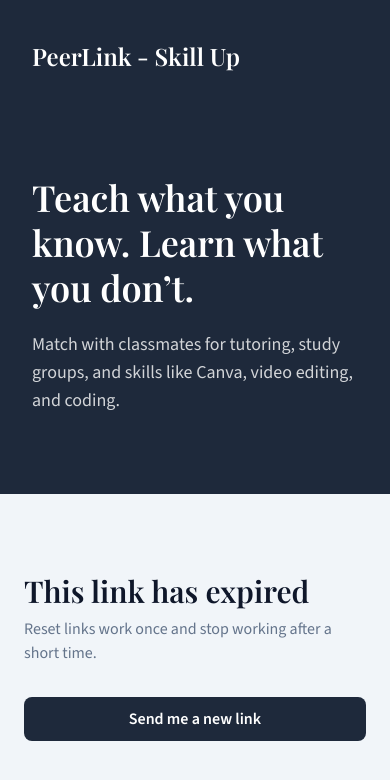
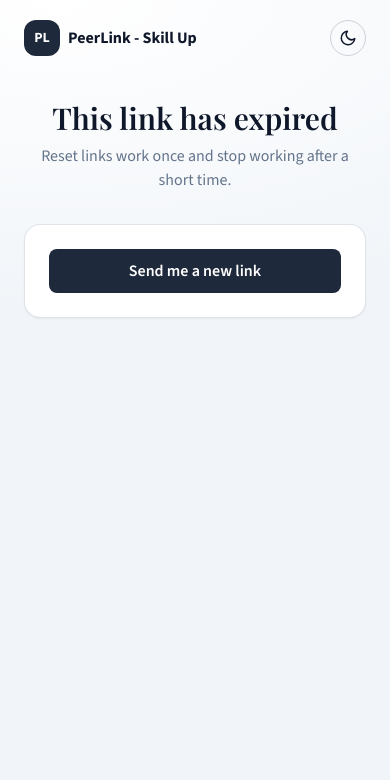
Before and after one commit to elaiii-seira/PeerLink, a React (Vite) app: page /reset-password in a window 390 px wide. Shown: the top 780 px of the page. Built offline with nearby package versions, Linux system fonts and the light colour scheme; no server answers.

Commit message:
feat: centered card layout for auth pages with icon inputs

```diff
--- a/src/components/AuthShell.jsx
+++ b/src/components/AuthShell.jsx
@@ -1,32 +1,29 @@
 import { useEffect } from 'react'
+import Brand, { BRAND } from './Brand'
+import ThemeToggle from './ThemeToggle'
 
+// Centered card used by the login, register and password pages
 export default function AuthShell({ title, subtitle, children, footer }) {
-  useEffect(() => { document.title = `${title} · PeerLink - Skill Up` }, [title])
+  useEffect(() => { document.title = `${title} · ${BRAND}` }, [title])
   return (
-    <div className="grid min-h-screen lg:grid-cols-2">
-      <aside className="flex flex-col justify-between bg-primary px-8 py-10 text-primary-foreground lg:px-14 lg:py-14">
-        <p className="font-heading text-2xl font-semibold">PeerLink - Skill Up</p>
-        <div className="my-10 max-w-md lg:my-0">
-          <h2 className="text-4xl font-semibold leading-tight lg:text-5xl">
-            Teach what you know. Learn what you don’t.
-          </h2>
-          <p className="mt-5 text-lg text-primary-foreground/80">
-            Match with classmates for tutoring, study groups, and skills like Canva,
-            video editing, and coding.
-          </p>
+    <div className="min-h-screen"
+      style={{ backgroundImage: 'radial-gradient(60rem 28rem at 15% 0%, rgb(var(--card)), transparent 70%)' }}>
+      <a href="#main"
+        className="sr-only focus:not-sr-only focus:absolute focus:left-4 focus:top-4 focus:z-50 focus:rounded focus:bg-card focus:px-3 focus:py-2 focus:font-semibold focus:text-foreground">
+        Skip to main content
+      </a>
+      <header className="mx-auto flex max-w-6xl items-center justify-between gap-4 px-6 py-5">
+        <Brand />
+        <ThemeToggle />
+      </header>
+
+      <main id="main" className="mx-auto flex max-w-md flex-col px-6 pb-16 pt-6 sm:pt-10">
+        <h1 className="text-center text-3xl font-semibold sm:text-4xl">{title}</h1>
+        {subtitle && <p className="mt-2 text-center text-muted-foreground">{subtitle}</p>}
+        <div className="mt-8 rounded-2xl border border-border/20 bg-card p-6 text-card-foreground shadow-sm sm:p-8">
+          {children}
         </div>
-        <p className="hidden text-sm text-primary-foreground/70 lg:block">
-          Built for PRMSU students.
-        </p>
-      </aside>
-
-      <main id="main" className="flex items-center justify-center px-6 py-12">
-        <div className="w-full max-w-md">
-          <h1 className="text-3xl font-semibold">{title}</h1>
-          <p className="mt-2 text-muted-foreground">{subtitle}</p>
-          <div className="mt-8">{children}</div>
-          <p className="mt-6 text-sm text-muted-foreground">{footer}</p>
-        </div>
+        {footer && <p className="mt-6 text-center text-sm text-muted-foreground">{footer}</p>}
       </main>
     </div>
   )
--- /dev/null
+++ b/src/components/Brand.jsx
@@ -0,0 +1,16 @@
+import { Link } from 'react-router-dom'
+
+export const BRAND = 'PeerLink - Skill Up'
+
+// Logo badge and name. Links to the home page.
+export default function Brand() {
+  return (
+    <Link to="/" className="flex items-center gap-2 rounded sm:gap-3 focus:outline-none focus-visible:ring-2 focus-visible:ring-ring">
+      <span aria-hidden="true"
+        className="flex h-9 w-9 items-center justify-center rounded-xl bg-primary text-sm font-bold text-primary-foreground sm:h-10 sm:w-10">
+        PL
+      </span>
+      <span className="whitespace-nowrap text-base font-bold sm:text-lg">{BRAND}</span>
+    </Link>
+  )
+}
--- /dev/null
+++ b/src/components/GoogleAuth.jsx
@@ -0,0 +1,47 @@
+import { useState } from 'react'
+import { supabase } from '../supabase'
+
+// "Continue with Google" is only shown after Google sign-in has been set up in Supabase and
+// VITE_ENABLE_GOOGLE_LOGIN=true is set (see the README). Until then it stays hidden.
+const ENABLED = import.meta.env.VITE_ENABLE_GOOGLE_LOGIN === 'true'
+
+function GoogleLogo() {
+  return (
+    <svg width="20" height="20" viewBox="0 0 48 48" aria-hidden="true">
+      <path fill="#EA4335" d="M24 9.5c3.54 0 6.71 1.22 9.21 3.6l6.85-6.85C35.9 2.38 30.47 0 24 0 14.62 0 6.51 5.38 2.56 13.22l7.98 6.19C12.43 13.72 17.74 9.5 24 9.5z" />
+      <path fill="#4285F4" d="M46.98 24.55c0-1.57-.15-3.09-.38-4.55H24v9.02h12.94c-.58 2.96-2.26 5.48-4.78 7.18l7.73 6c4.51-4.18 7.09-10.36 7.09-17.65z" />
+      <path fill="#FBBC05" d="M10.53 28.59c-.48-1.45-.76-2.99-.76-4.59s.27-3.14.76-4.59l-7.98-6.19C.92 16.46 0 20.12 0 24c0 3.88.92 7.54 2.56 10.78l7.97-6.19z" />
+      <path fill="#34A853" d="M24 48c6.48 0 11.93-2.13 15.89-5.81l-7.73-6c-2.15 1.45-4.92 2.3-8.16 2.3-6.26 0-11.57-4.22-13.47-9.91l-7.98 6.19C6.51 42.62 14.62 48 24 48z" />
+    </svg>
+  )
+}
+
+export default function GoogleAuth({ label = 'Continue with Google' }) {
+  const [error, setError] = useState('')
+  if (!ENABLED) return null
+
+  async function go() {
+    setError('')
+    const { error } = await supabase.auth.signInWithOAuth({
+      provider: 'google',
+      options: { redirectTo: `${window.location.origin}/dashboard` },
+    })
+    if (error) setError(error.message)
+  }
+
+  return (
+    <div className="mb-6">
+      <button type="button" onClick={go}
+        className="btn-outline w-full gap-3 py-3 text-base">
+        <GoogleLogo />
+        {label}
+      </button>
+      {error && <p role="alert" className="mt-2 text-sm font-semibold text-destructive">{error}</p>}
+      <div className="mt-6 flex items-center gap-4 text-xs font-semibold uppercase tracking-wide text-muted-foreground" aria-hidden="true">
+        <span className="h-px flex-1 bg-border/30" />
+        or
+        <span className="h-px flex-1 bg-border/30" />
+      </div>
+    </div>
+  )
+}
--- /dev/null
+++ b/src/components/IconField.jsx
@@ -0,0 +1,29 @@
+const svg = { width: 18, height: 18, viewBox: '0 0 24 24', fill: 'none', stroke: 'currentColor', strokeWidth: 2, strokeLinecap: 'round', strokeLinejoin: 'round', 'aria-hidden': true }
+
+const ICONS = {
+  mail: <svg {...svg}><rect x="3" y="5" width="18" height="14" rx="2" /><path d="m3 7 9 6 9-6" /></svg>,
+  lock: <svg {...svg}><rect x="4" y="11" width="16" height="10" rx="2" /><path d="M8 11V8a4 4 0 0 1 8 0v3" /></svg>,
+  user: <svg {...svg}><circle cx="12" cy="8" r="4" /><path d="M4 21a8 8 0 0 1 16 0" /></svg>,
+  book: <svg {...svg}><path d="M4 5a2 2 0 0 1 2-2h13v16H6a2 2 0 0 0-2 2z" /><path d="M4 19V5" /></svg>,
+  calendar: <svg {...svg}><rect x="3" y="5" width="18" height="16" rx="2" /><path d="M3 10h18M8 3v4M16 3v4" /></svg>,
+}
+
+// A labelled input (or select) with an icon inside it. `right` sits opposite the label,
+// for things like a "Forgot password?" link. `hint` is small help text under the field.
+export default function IconField({ id, label, icon, right, hint, as: Tag = 'input', children, ...props }) {
+  return (
+    <div>
+      <div className="mb-1.5 flex items-baseline justify-between gap-3">
+        <label htmlFor={id} className="text-sm font-semibold text-foreground">{label}</label>
+        {right}
+      </div>
+      <div className="relative">
+        <span className="pointer-events-none absolute inset-y-0 left-3 flex items-center text-muted-foreground">
+          {ICONS[icon]}
+        </span>
+        <Tag id={id} className="field pl-10" {...props}>{children}</Tag>
+      </div>
+      {hint && <p className="mt-1.5 text-sm text-muted-foreground">{hint}</p>}
+    </div>
+  )
+}
```
